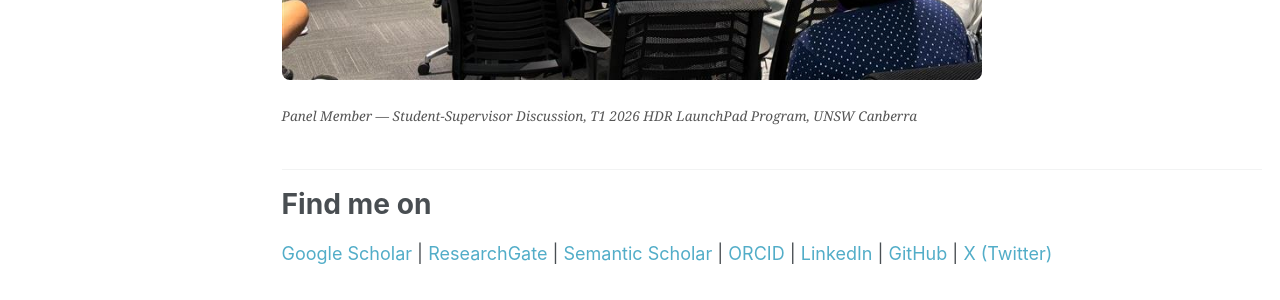
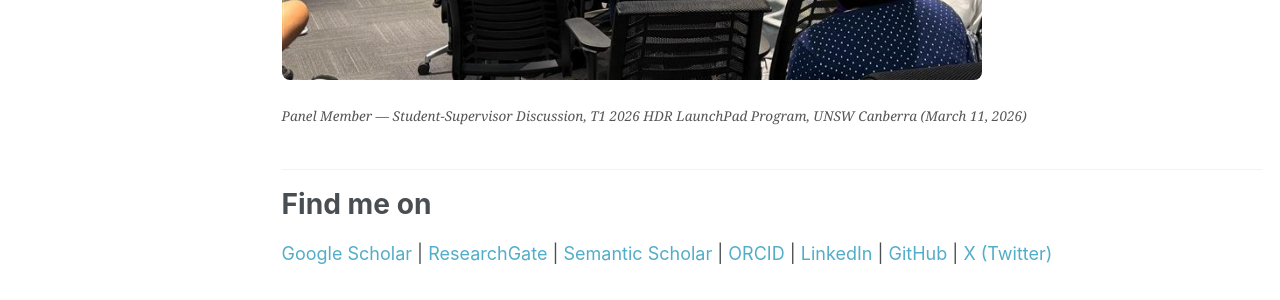
Before and after one commit to hasibaust13/hasibaust13.github.io, a Jekyll site: the page built from _pages/gallery.md, in a window 1280 px wide and 1277 px high. Shown: the part 789-1089 px from the top of the window. Built offline with Jekyll 4.4.1, drawn with Linux system fonts in a browser that asks for light colours; some web fonts are replaced.

Commit message:
Add date to gallery photo caption

```diff
--- a/_pages/gallery.md
+++ b/_pages/gallery.md
@@ -11,7 +11,7 @@ author_profile: true
 
 <figure>
 <img src="/images/gallery/panel-member-hdr-launchpad-2026.jpeg" alt="Panel Member - Student-Supervisor Discussion T1 2026 HDR LaunchPad Program, UNSW Canberra" style="width: 100%; max-width: 700px; border-radius: 8px;">
-<figcaption style="margin-top: 8px; font-style: italic; color: #555;">Panel Member — Student-Supervisor Discussion, T1 2026 HDR LaunchPad Program, UNSW Canberra</figcaption>
+<figcaption style="margin-top: 8px; font-style: italic; color: #555;">Panel Member — Student-Supervisor Discussion, T1 2026 HDR LaunchPad Program, UNSW Canberra (March 11, 2026)</figcaption>
 </figure>
 
 ---
```
